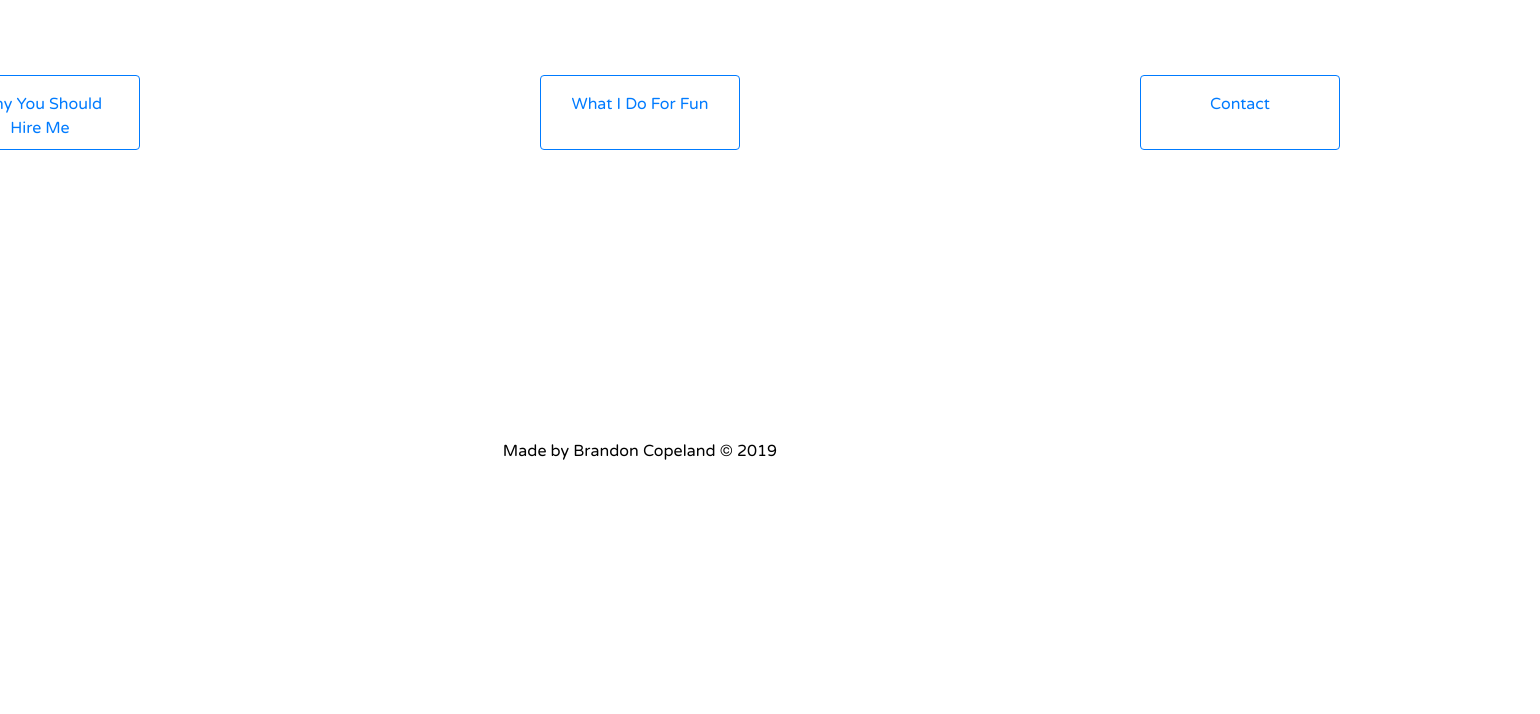
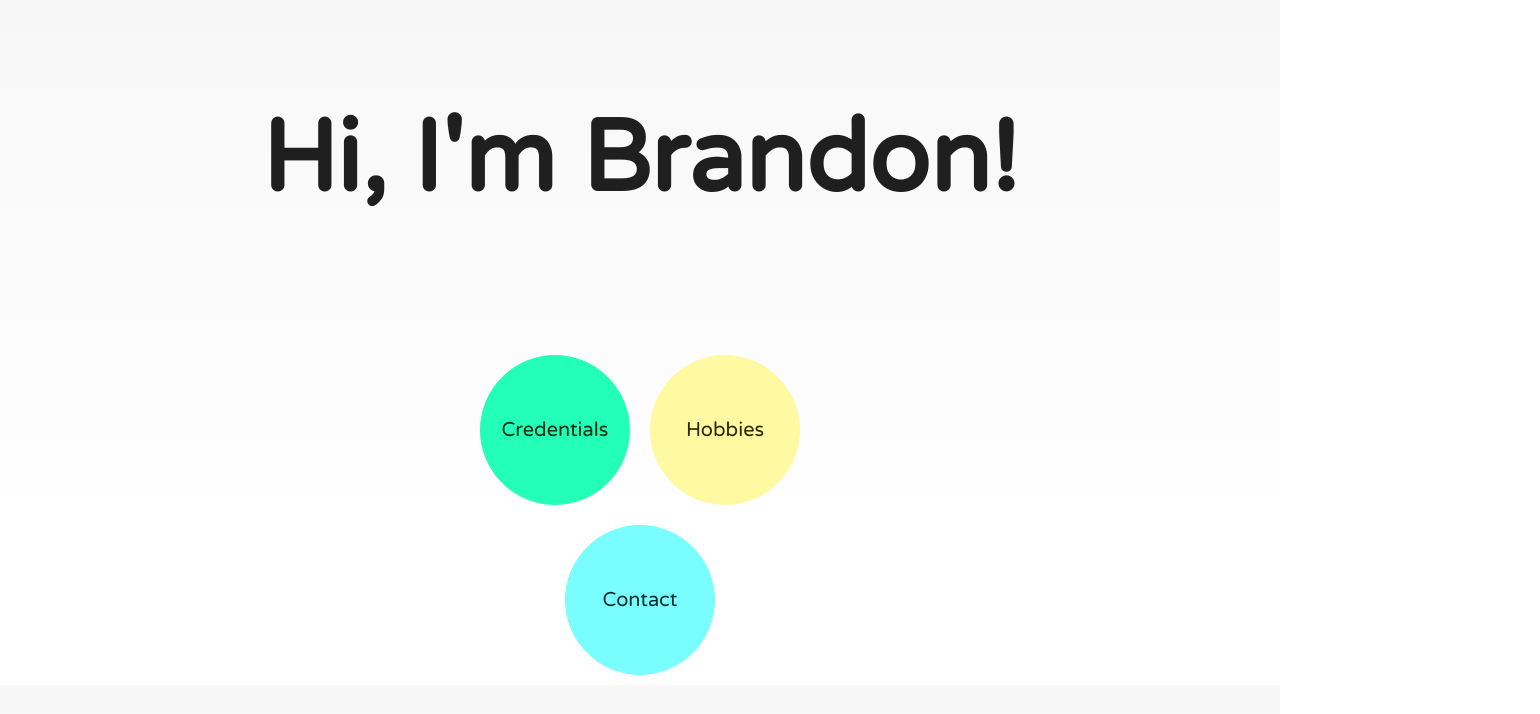
Before and after one commit to copelandBTC/portfolio-site, a React (Create React App) app: page / in a window 1280 px wide. Shown: the top 714 px of the page, 1540 px wide, since content can reach past the window. Built offline with nearby package versions, Linux system fonts and the light colour scheme.

Commit message:
made real home page

```diff
--- /dev/null
+++ b/src/components/home-page-nav-button.js
@@ -0,0 +1,16 @@
+import React from 'react';
+import { Button } from 'react-bootstrap';
+import { NavLink } from 'react-router-dom';
+import '../styles/home.css';
+
+const HomePageNavButton = (props) => {
+    return (
+        <NavLink to={`/${props.link}`}>
+            <Button id={ props.id } className="homeButton">
+                { props.buttonText }
+            </Button>
+        </NavLink>
+    );
+}
+
+export default HomePageNavButton;
--- a/src/components/pages/home.js
+++ b/src/components/pages/home.js
@@ -1,6 +1,8 @@
 import React from 'react';
 import NavButton from '../nav-button';
 import Page from './page';
+import '../../styles/home.css';
+import HomePageNavButton from '../home-page-nav-button';
 
 export default class Home extends React.Component {
     state = {};
@@ -9,13 +11,30 @@ export default class Home extends React.Component {
         super();
     }
 
+    componentWillMount() {
+        var themeColors = document.documentElement;
+        themeColors.style.setProperty('--dark-color', '#f7f7f7');
+        themeColors.style.setProperty('--light-color', '#ffffff');
+        themeColors.style.setProperty('--gradient-start', '#f7f7f7');
+        themeColors.style.setProperty('--gradient-end', '#ffffff');
+    }
+
     render() {
         return (
-            <Page>
-                <div>
+            <div>
+                <h1 className="greeting">
                     Hi, I'm Brandon!
+                </h1>
+                <div className="buttonContainer">
+                    <div className="firstRow">
+                        <HomePageNavButton id="hireme" link="whyyoushouldhireme" buttonText="Credentials" />
+                        <HomePageNavButton id="hobbies" link="whatidoforfun" buttonText="Hobbies" />
+                    </div>
+                    <div className="secondRow">
+                        <HomePageNavButton id="contact" link="contact" buttonText="Contact" />
+                    </div>
                 </div>
-            </Page>
+            </div>
         )
     }
 }
--- /dev/null
+++ b/src/styles/home.css
@@ -0,0 +1,51 @@
+.greeting {
+    display: flex;
+    justify-content: center;
+    margin-top: 100px;
+    font-size: 100px;
+    font-weight: bolder;
+    color: #1f1f1f;
+}
+
+.buttonContainer {
+    margin-top: 125px;
+}
+
+.firstRow {
+    display: flex;
+    flex-direction: row;
+    justify-content: center;
+}
+
+.secondRow {
+    display: flex;
+    flex-direction: row;
+    justify-content: center;
+}
+
+#hireme {
+    color: #0b2e13;
+    background: #23ffb6;
+    border-color: #23ffb6;
+}
+
+#hobbies {
+    color: #292600;
+    background: #fffaa1;
+    border-color: #fffaa1;
+}
+
+#contact {
+    color: #013030;
+    background: #7afdff;
+    border-color: #7afdff;
+}
+
+.homeButton {
+    width: 150px;
+    height: 150px;
+    margin: 10px;
+    border-radius: 75px;
+    font-size: 20px;
+    text-align: center;
+}
```
